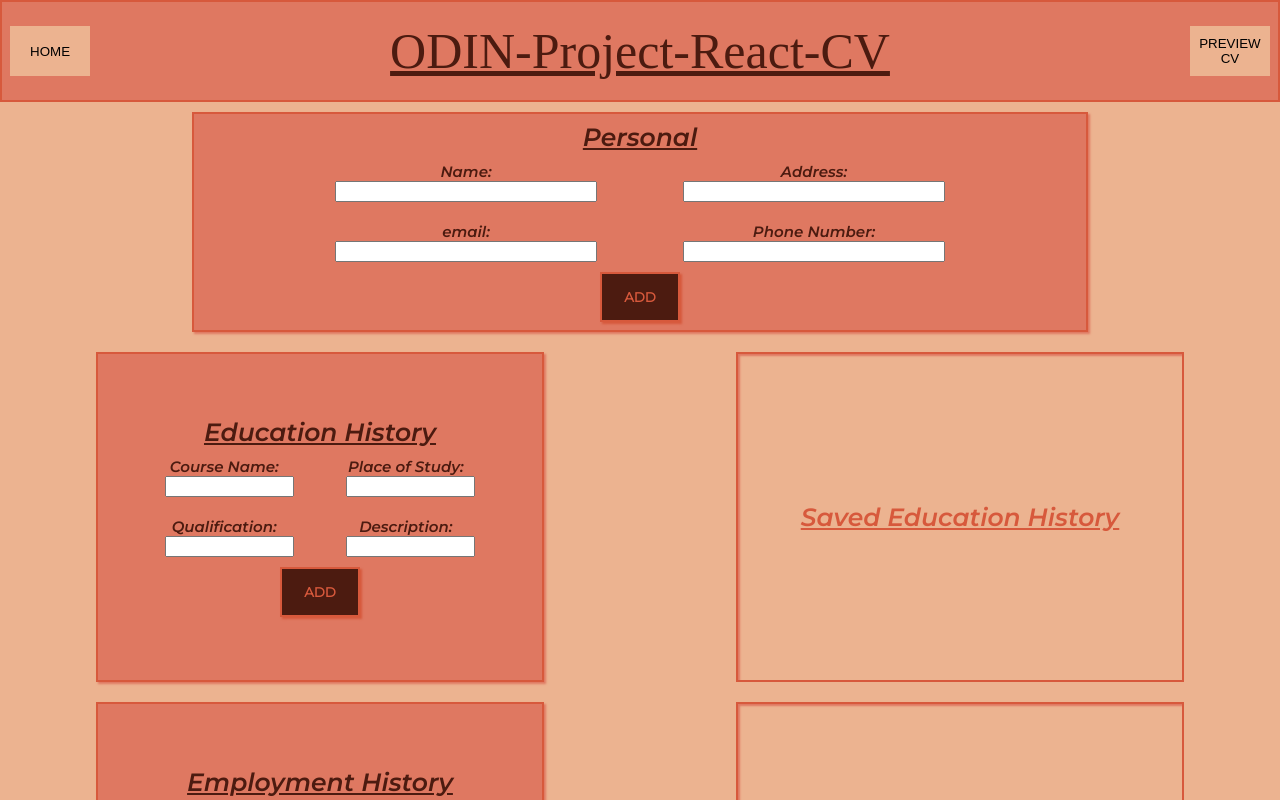
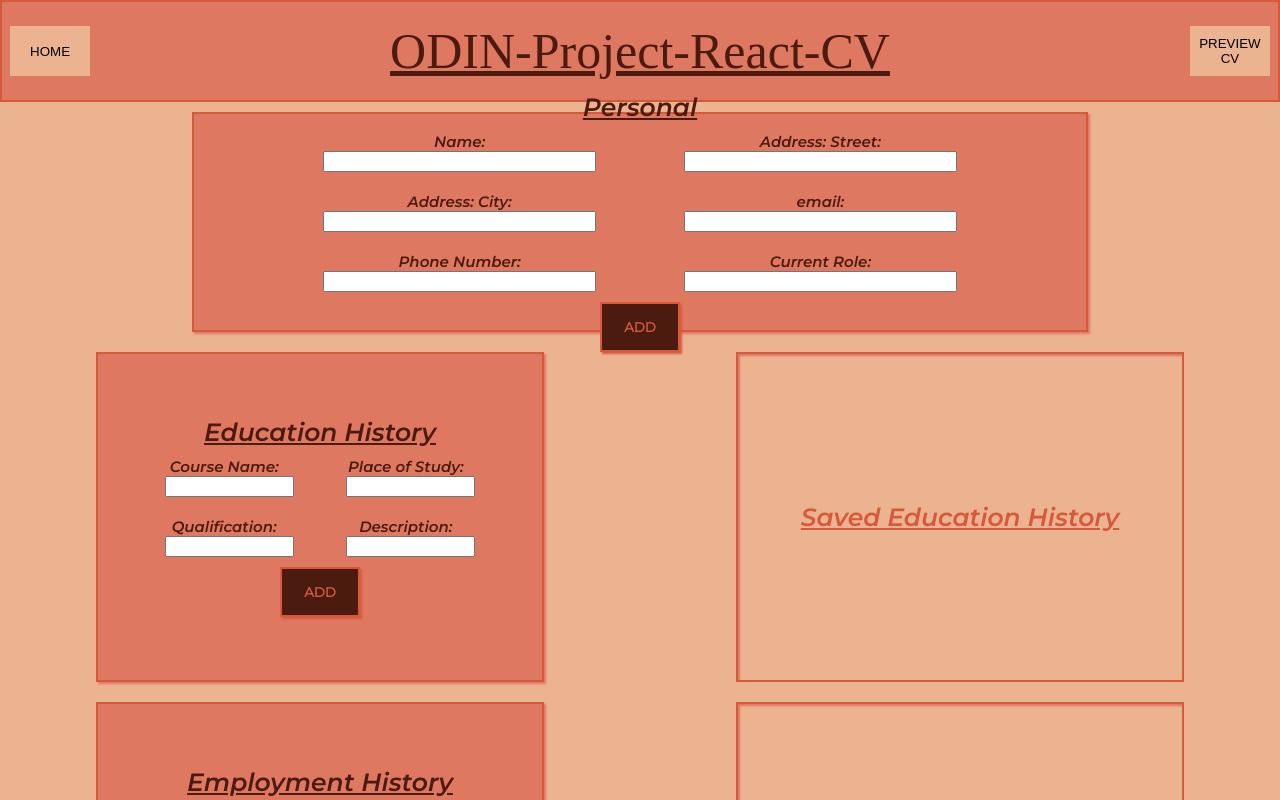
Before and after one commit to rwalsh221/odin_react_cv, a React (Create React App) app in the folder odin_cv/: page / in a window 1280 px wide. Shown: the top 800 px of the page. Built offline with nearby package versions, Linux system fonts and the light colour scheme; a web font is replaced by a local one.

Commit message:
add props for personalInformation to cvPreview

```diff
--- a/odin_cv/src/components/CVInput/CVInput.js
+++ b/odin_cv/src/components/CVInput/CVInput.js
@@ -9,8 +9,22 @@ const cvInput = (props) => {
   return (
     <main className={classes.CVInput} id={classes.test}>
       <CVInputsPersonal
-        inputTitle={['Name', 'Address', 'email', 'Phone Number']}
-        inputName={['name', 'address', 'email', 'phoneNumber']}
+        inputTitle={[
+          'Name',
+          'Address: Street',
+          'Address: City',
+          'email',
+          'Phone Number',
+          'Current Role',
+        ]}
+        inputName={[
+          'name',
+          'addressStreet',
+          'addressCity',
+          'email',
+          'phoneNumber',
+          'currentRole',
+        ]}
       />
       <CVInputs
         heading={'Education History'}
--- a/odin_cv/src/components/CVInput/CVInputsPersonal/CVInputsPersonalSlice.js
+++ b/odin_cv/src/components/CVInput/CVInputsPersonal/CVInputsPersonalSlice.js
@@ -2,7 +2,7 @@ import { createSlice } from '@reduxjs/toolkit';
 
 const cvInputsPersonalSlice = createSlice({
   name: 'cvInputsPersonal',
-  initialState: null,
+  initialState: { storeName: 'personalStore' },
   reducers: {
     addPersonal: (state, action) => (state = action.payload),
   },
--- a/odin_cv/src/components/CVPreview/CVPreview.js
+++ b/odin_cv/src/components/CVPreview/CVPreview.js
@@ -1,20 +1,45 @@
 import React from 'react';
+import { useSelector } from 'react-redux';
 
 import CVPreviewSectionTwo from './CVPreviewSectionTwo/CVPreviewSectionTwo';
 import CVPreviewSectionThree from './CVPreviewSectionThree/CVPreviewSectionThree';
 
 import classes from './CVPreview.module.css';
 
-const cvPreview = (props) => {
+const CVPreview = (props) => {
+  const state = useSelector((state) => state);
+
+  const statePersonal = state.cvInputsPersonal;
+  const stateEducation = state.cvInputs.education;
+  const stateEmployment = state.cvInputs.employment;
+  const stateAdditional = state.cvInputs.additional;
+
+  console.log(state);
+  console.log(statePersonal);
+  console.log(stateEducation);
+  console.log(stateEmployment);
+  console.log(stateAdditional);
+
   return (
     <main className={classes.main}>
       <div className={classes.previewCV}>
-        <div className={classes.sectionOne}></div>
-        <CVPreviewSectionTwo />
-        <CVPreviewSectionThree />
+        <section className={classes.sectionOne}></section>
+        <CVPreviewSectionTwo
+          // PROPS FOR STATEPERSONAL
+          statePersonalAddressStreet={statePersonal.addressStreet}
+          statePersonalAddressCity={statePersonal.addressCity}
+          statePersonalPhoneNumber={statePersonal.phoneNumber}
+          statePersonalEmail={statePersonal.email}
+          // PROPS FOR STATEADDITIONAL
+        />
+        <CVPreviewSectionThree
+          // PROPS FOR STATEPERSONAL
+          statePersonalName={statePersonal.name}
+          statePersonalCurrentRole={statePersonal.currentRole}
+        />
       </div>
     </main>
   );
 };
 
-export default cvPreview;
+export default CVPreview;
--- a/odin_cv/src/components/CVPreview/CVPreviewSectionThree/CVPreviewSectionThree.js
+++ b/odin_cv/src/components/CVPreview/CVPreviewSectionThree/CVPreviewSectionThree.js
@@ -4,11 +4,12 @@ import { loremIpsum } from 'react-lorem-ipsum';
 import classes from './CVPreviewSectionThree.module.css';
 
 const cvPreview = (props) => {
+  console.log(props.stateCurrentRole);
   return (
     <section className={classes.sectionThree}>
       <div className={classes.nameContainer}>
-        <h2 className={classes.nameHeading}>Lester Freeman</h2>
-        <p className={classes.nameContent}>Private Detective</p>
+        <h2 className={classes.nameHeading}>{props.statePersonalName}</h2>
+        <p className={classes.nameContent}>{props.statePersonalCurrentRole}</p>
       </div>
       <div className={classes.statementContainer}>
         <p>{loremIpsum({ p: 1 })}</p>
--- a/odin_cv/src/components/CVPreview/CVPreviewSectionThree/CVPreviewSectionThree.module.css
+++ b/odin_cv/src/components/CVPreview/CVPreviewSectionThree/CVPreviewSectionThree.module.css
@@ -1,13 +1,15 @@
 .sectionThree {
   display: grid;
-  grid-template-rows: repeat(4 max-content);
+  grid-template-rows: repeat(2 1fr) repeat(2 2fr);
   background-color: var(--main-background-color-light);
   box-shadow: 2px 2px 2px inset #522116;
   padding: 3rem;
 }
 
+.educationHeading,
 .employmentHeading {
   margin-bottom: 2rem;
+  text-decoration: underline;
 }
 
 .subEmploymentContainer {
@@ -15,6 +17,8 @@
   grid-template-columns: repeat(3 1fr);
   grid-template-rows: repeat(2 max-content);
   margin-bottom: 2rem;
+  padding: 1rem;
+  border-bottom: 1px solid var(--main-text-color);
 }
 
 .employmentDate {
@@ -49,8 +53,6 @@
   display: flex;
   justify-content: space-between;
   margin-bottom: 2rem;
+  padding: 1rem;
+  border-bottom: 1px solid var(--main-text-color);
 }
-
-.educationHeading {
-  margin-bottom: 2rem;
-}
--- a/odin_cv/src/components/CVPreview/CVPreviewSectionTwo/CVPreviewSectionTwo.js
+++ b/odin_cv/src/components/CVPreview/CVPreviewSectionTwo/CVPreviewSectionTwo.js
@@ -17,15 +17,22 @@ const cvPreview = (props) => {
         <ul>
           <li>
             <h4 className={classes.subHeading}>Address</h4>
-            <p className={classes.subContent}>Baltimore</p>
+            <p className={classes.subContent}>
+              {props.statePersonalAddressStreet}
+            </p>
+            <p className={classes.subContent}>
+              {props.statePersonalAddressCity}
+            </p>
           </li>
           <li>
             <h4 className={classes.subHeading}>Phone</h4>
-            <p className={classes.subContent}>123456789</p>
+            <p className={classes.subContent}>
+              {props.statePersonalPhoneNumber}
+            </p>
           </li>
           <li>
             <h4 className={classes.subHeading}>Email</h4>
-            <p className={classes.subContent}>email@email.com</p>
+            <p className={classes.subContent}>{props.statePersonalEmail}</p>
           </li>
           <li></li>
           <li></li>
```
Also changed, not shown: 1 other file (tests, documents, lock files or other folders).
